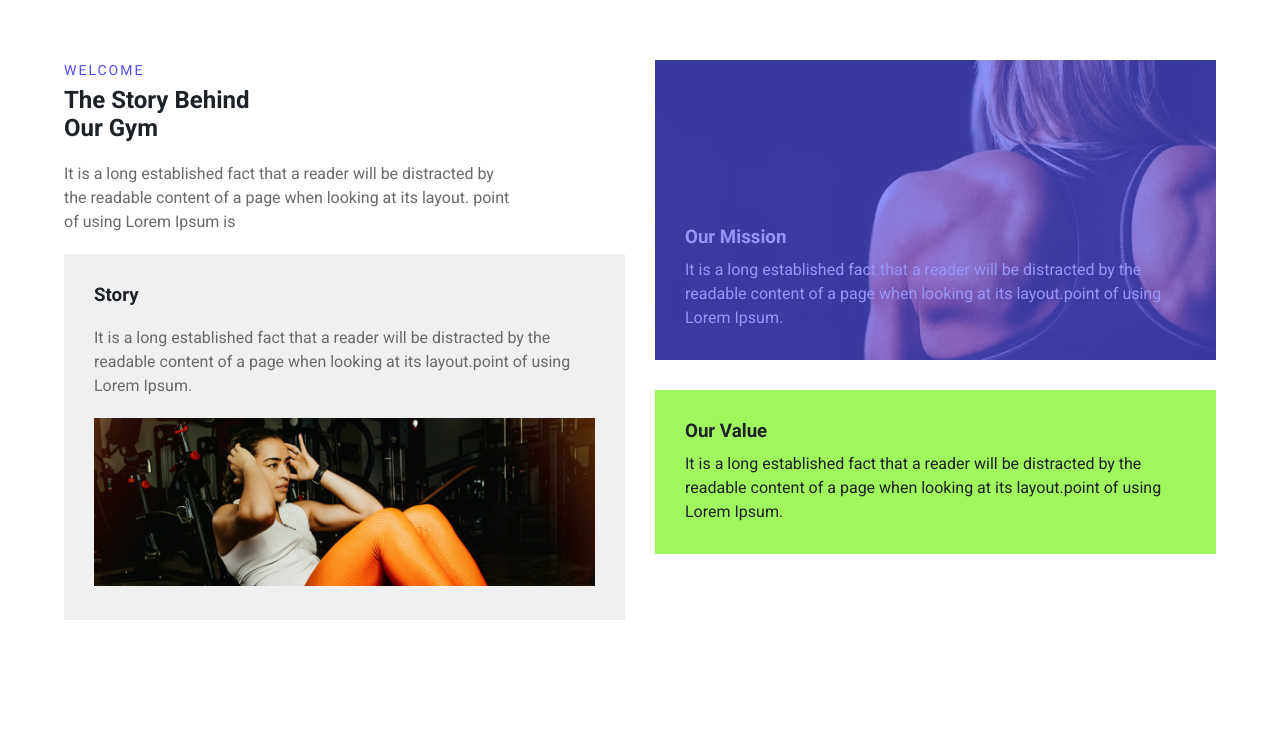
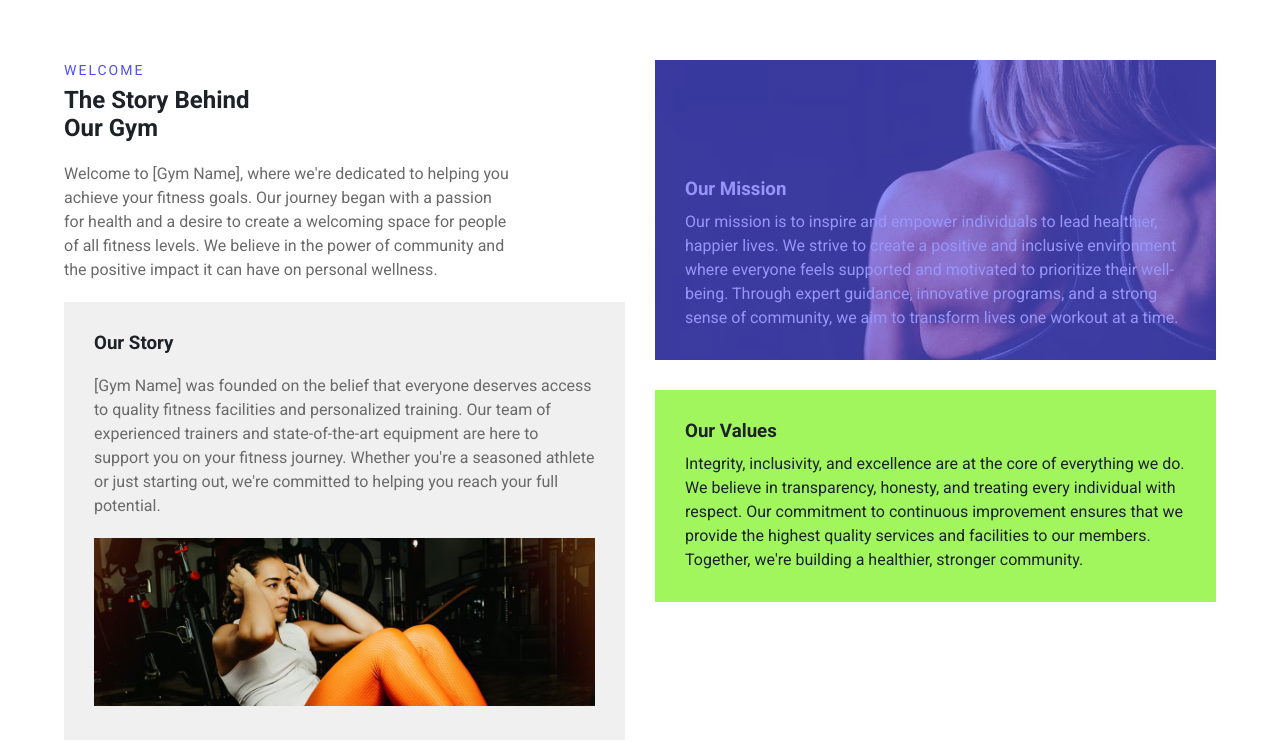
Before and after one commit to Sujaay/Flexi-gym-project, a React (Create React App) app: page /about in a window 1280 px wide. Shown: the part 1060-1806 px from the top of the page. Built offline with nearby package versions, Linux system fonts and the light colour scheme.

Commit message:
component about comments and content

```diff
--- a/src/components/about/First.jsx
+++ b/src/components/about/First.jsx
@@ -1,17 +1,25 @@
+// Importing styles from the about.module.css file
 import styles from "./about.module.css";
 
+// Defining a functional component named First
 const First = () => {
+  // Returning a JSX element
   return (
     <div
+      // Adding classes using template literals and styles imported from CSS module
       className={`${styles.first} margin-sections main-background`}
-      data-aos="zoom-out-down">
+      // Adding data-aos attribute for animation
+      data-aos="zoom-out-down"
+    >
+      {/* Rendering a heading */}
       <h1 className="main-heading">
         Start with us the body and
         <br />
-        mind clensing
+        mind cleansing
       </h1>
     </div>
   );
 };
 
+// Exporting the First component as the default export
 export default First;
--- a/src/components/about/Four.jsx
+++ b/src/components/about/Four.jsx
@@ -2,12 +2,16 @@ import { useNavigate } from "react-router";
 import styles from "./about.module.css";
 
 const Four = () => {
-  const navigate = useNavigate();
+  const navigate = useNavigate(); // Initializing the useNavigate hook
 
   return (
     <div className={styles.four}>
+      {/* Section with background image */}
       <div className={styles.four_image}></div>
+
+      {/* Values Section */}
       <div className={`${styles.four_content} sections-padding`}>
+        {/* Heading and Book a Class Button */}
         <div className={`${styles.values} container`}>
           <div>
             <p className="paragraph">Values</p>
@@ -15,7 +19,10 @@ const Four = () => {
           </div>
           <button onClick={() => navigate("/contact")}>Book a Class</button>
         </div>
+
+        {/* Info Boxes */}
         <div className={`${styles.four_boxes} container`}>
+          {/* Certified Trainer */}
           <div data-aos="fade-right">
             <i className="fa-regular fa-newspaper"></i>
             <h3>Certified trainer</h3>
@@ -24,6 +31,8 @@ const Four = () => {
               domination.
             </p>
           </div>
+
+          {/* Nutrition & Diet */}
           <div data-aos="fade-right">
             <i className="fa-solid fa-apple-whole"></i>
             <h3>Nutrition & diet</h3>
@@ -32,6 +41,8 @@ const Four = () => {
               domination.
             </p>
           </div>
+
+          {/* Years of Experience */}
           <div data-aos="fade-right">
             <i className="fa-solid fa-person"></i>
             <h3>Years of experience</h3>
@@ -42,19 +53,28 @@ const Four = () => {
           </div>
         </div>
       </div>
+
+      {/* Numbers Section */}
       <div className={`${styles.numbers} container`}>
+        {/* Experience */}
         <div>
           <h3>10+</h3>
           <p>Year of Experience</p>
         </div>
+
+        {/* Happy Clients */}
         <div>
           <h3>500+</h3>
           <p>Happy Clients</p>
         </div>
+
+        {/* Expert Trainers */}
         <div>
           <h3>50+</h3>
           <p>Expert Trainers</p>
         </div>
+
+        {/* Instagram Followers */}
         <div>
           <h3>15k</h3>
           <p>Instagram followers</p>
--- a/src/components/about/Second.jsx
+++ b/src/components/about/Second.jsx
@@ -1,18 +1,34 @@
+// Importing styles from the about.module.css file
 import styles from "./about.module.css";
+
+// Importing images from the assets folder
 import photo1 from "../../assets/about2.jpg";
 import photo2 from "../../assets/about3.jpg";
 
+// Defining a functional component named Second
 const Second = () => {
+  // Returning a JSX element
   return (
-    <div className={styles.second} data-aos="fade-right">
+    <div
+      // Adding classes using styles imported from CSS module
+      className={styles.second}
+      // Adding data-aos attribute for animation
+      data-aos="fade-right"
+    >
+      {/* First Image */}
       <div>
+        {/* Rendering an image with source from photo1 */}
         <img src={photo1} alt="" />
       </div>
+
+      {/* Second Image */}
       <div>
+        {/* Rendering an image with source from photo2 */}
         <img src={photo2} alt="" />
       </div>
     </div>
   );
 };
 
+// Exporting the Second component as the default export
 export default Second;
--- a/src/components/about/Third.jsx
+++ b/src/components/about/Third.jsx
@@ -5,7 +5,8 @@ const Third = () => {
   return (
     <div
       className={`${styles.third} container sections-padding`}
-      data-aos="fade-right">
+      data-aos="fade-right"
+    >
       <div className={styles.third_one}>
         <div className={styles.one_content}>
           <p className="paragraph">Welcome</p>
@@ -15,36 +16,47 @@ const Third = () => {
             Our Gym
           </h2>
           <p>
-            It is a long established fact that a reader will be distracted by
-            the readable content of a page when looking at its layout. point of
-            using Lorem Ipsum is
+            Welcome to [Gym Name], where we're dedicated to helping you achieve
+            your fitness goals. Our journey began with a passion for health and
+            a desire to create a welcoming space for people of all fitness
+            levels. We believe in the power of community and the positive impact
+            it can have on personal wellness.
           </p>
         </div>
         <div className={styles.one_content2}>
-          <h3>Story</h3>
+          <h3>Our Story</h3>
           <p>
-            It is a long established fact that a reader will be distracted by
-            the readable content of a page when looking at its layout.point of
-            using Lorem Ipsum.
+            [Gym Name] was founded on the belief that everyone deserves access
+            to quality fitness facilities and personalized training. Our team of
+            experienced trainers and state-of-the-art equipment are here to
+            support you on your fitness journey. Whether you're a seasoned
+            athlete or just starting out, we're committed to helping you reach
+            your full potential.
           </p>
-          <img src={photo2} alt="" />
+          <img src={photo2} alt="Gym Interior" />
         </div>
       </div>
       <div className={styles.third_two}>
         <div className={styles.two_content}>
           <h3>Our Mission</h3>
           <p>
-            It is a long established fact that a reader will be distracted by
-            the readable content of a page when looking at its layout.point of
-            using Lorem Ipsum.
+            Our mission is to inspire and empower individuals to lead healthier,
+            happier lives. We strive to create a positive and inclusive
+            environment where everyone feels supported and motivated to
+            prioritize their well-being. Through expert guidance, innovative
+            programs, and a strong sense of community, we aim to transform lives
+            one workout at a time.
           </p>
         </div>
         <div className={styles.two_content2}>
-          <h3>Our Value</h3>
+          <h3>Our Values</h3>
           <p>
-            It is a long established fact that a reader will be distracted by
-            the readable content of a page when looking at its layout.point of
-            using Lorem Ipsum.
+            Integrity, inclusivity, and excellence are at the core of everything
+            we do. We believe in transparency, honesty, and treating every
+            individual with respect. Our commitment to continuous improvement
+            ensures that we provide the highest quality services and facilities
+            to our members. Together, we're building a healthier, stronger
+            community.
           </p>
         </div>
       </div>
--- a/src/components/about/about.module.css
+++ b/src/components/about/about.module.css
@@ -1,3 +1,4 @@
+/* First Section */
 .first {
   background-image: url(../../assets/about1.jpg);
 }
@@ -8,12 +9,11 @@
 
 @media (max-width: 600px) {
   .first h1 {
-    font-size: 30px;
+    font-size: 30px; /* Adjust font size for smaller screens */
   }
 }
 
-/* Second Section  */
-
+/* Second Section */
 .second {
   position: relative;
   top: -120px;
@@ -32,13 +32,12 @@
 
 @media (max-width: 600px) {
   .second {
-    top: -80px;
-    width: 80%;
+    top: -80px; /* Adjust position for smaller screens */
+    width: 80%; /* Adjust width for smaller screens */
   }
 }
 
-/* Section Three  */
-
+/* Section Three */
 .third {
   display: flex;
   align-items: flex-start;
@@ -55,7 +54,7 @@
 }
 
 .one_content p:last-of-type {
-  width: 80%;
+  width: 80%; /* Adjust width for better readability */
   color: var(--four);
   margin: 20px 0;
 }
@@ -111,15 +110,14 @@
 
 @media (max-width: 650px) {
   .third {
-    flex-direction: column;
+    flex-direction: column; /* Change to column layout on smaller screens */
   }
   .third > div {
-    width: 100%;
+    width: 100%; /* Full width for divs on smaller screens */
   }
 }
 
-/* Section Four  */
-
+/* Section Four */
 .four_image {
   background-image: url(../../assets/bg.png);
   background-size: cover;
@@ -184,6 +182,7 @@
   grid-template-columns: repeat(auto-fill, minmax(300px, 1fr));
   color: var(--three);
 }
+
 .numbers > div {
   text-align: center;
   padding: 30px;
@@ -198,6 +197,6 @@
 @media (max-width: 350px) {
   .four_boxes,
   .numbers {
-    grid-template-columns: repeat(auto-fill, minmax(280px, 1fr));
+    grid-template-columns: repeat(auto-fill, minmax(280px, 1fr)); /* Adjust column layout for very small screens */
   }
 }
```
